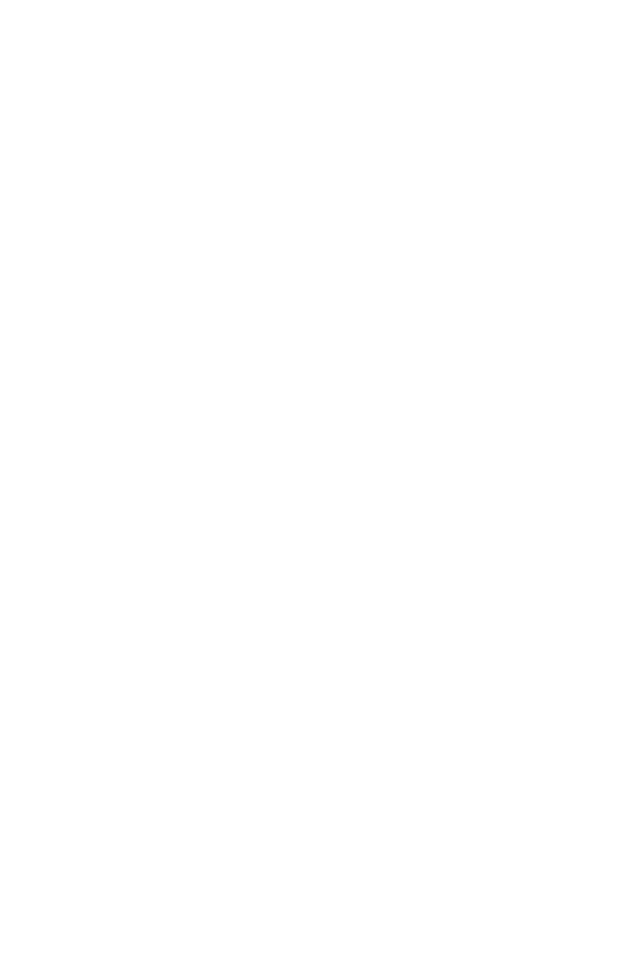
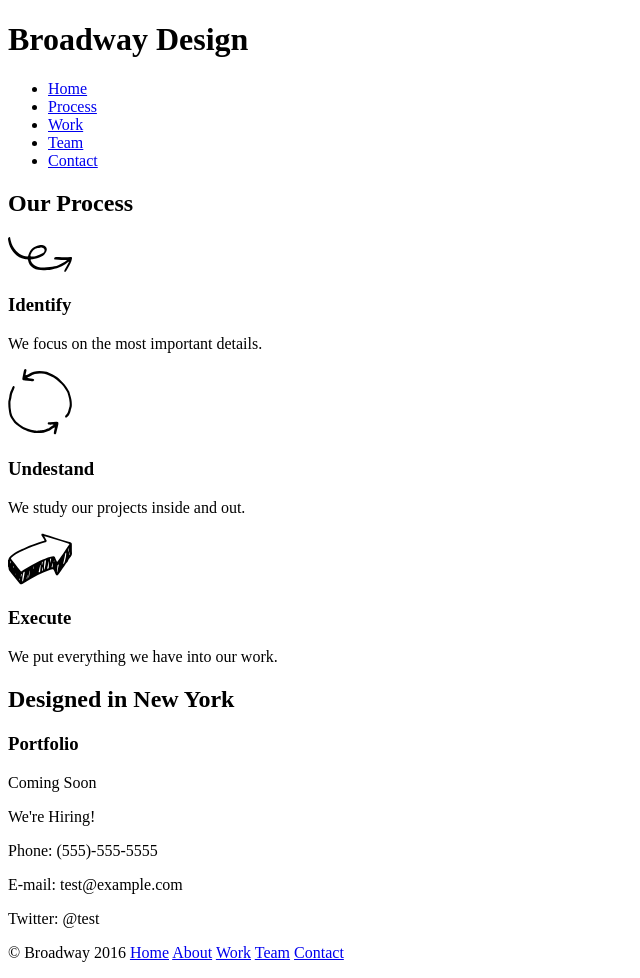
Before and after one commit to Kishgla/broadway, a plain HTML site: page index.html in a window 1280 px wide. Shown: the whole page, without its empty margins (0-640 px from the left). Before the commit the page ends 800 px from the top, so only its background shows below. Drawn offline with Linux system fonts and the light colour scheme.

Commit message:
Add HTML content

```diff
--- a/index.html
+++ b/index.html
@@ -3,5 +3,72 @@
   <title>Broadway</title>
 </head>
 <body>
-
+  <div class="header">
+    <h1>Broadway Design</h1>
+    <nav>
+      <ul>
+        <li>
+          <a href="index.html">Home</a>
+        </li>
+        <li>
+          <a href="#process">Process</a>
+        </li>
+        <li>
+          <a href="#work">Work</a>
+        </li>
+        <li>
+          <a href="#team">Team</a>
+        </li>
+        <li>
+          <a href="#contact">Contact</a>
+        </li>
+      </ul>
+    </nav>
+  </div>
+  <div class="process">
+    <h2>Our Process</h2>
+    <div class="indentify">
+      <p>
+        <img src="resources/images/identify.svg" alt="'identify' icon">
+      </p>
+      <h3>Identify</h3>
+      <p>We focus on the most important details.</p>
+    </div>
+    <div class="understand">
+      <p>
+        <img src="resources/images/understand.svg" alt="'undestand' icon">
+      </p>
+      <h3>Undestand</h3>
+      <p>We study our projects inside and out.</p>
+    </div>
+    <div class="execute">
+      <p>
+        <img src="resources/images/execute.svg" alt="'execute' icon">
+      </p>
+      <h3>Execute</h3>
+      <p>We put everything we have into our work.</p>
+    </div>
+  </div>
+  <h2 class="newyork">Designed in New York</h2>
+  <div class="work">
+    <h3>Portfolio</h3>
+    <p>Coming Soon</p>
+  </div>
+  <div class="team">
+    <p>We're Hiring!</p>
+  </div>
+  <div class="contact">
+    <p>Phone: (555)-555-5555</p>
+    <p>E-mail: test@example.com</p>
+    <p>Twitter: @test</p>
+  </div>
+  <div class="footer">
+    <p>&copy; Broadway 2016
+      <a href="index.html">Home</a>
+      <a href="#about">About</a>
+      <a href="#work">Work</a>
+      <a href="#team">Team</a>
+      <a href="#contact">Contact</a>
+    </p>
+  </div>
 </body>
```
